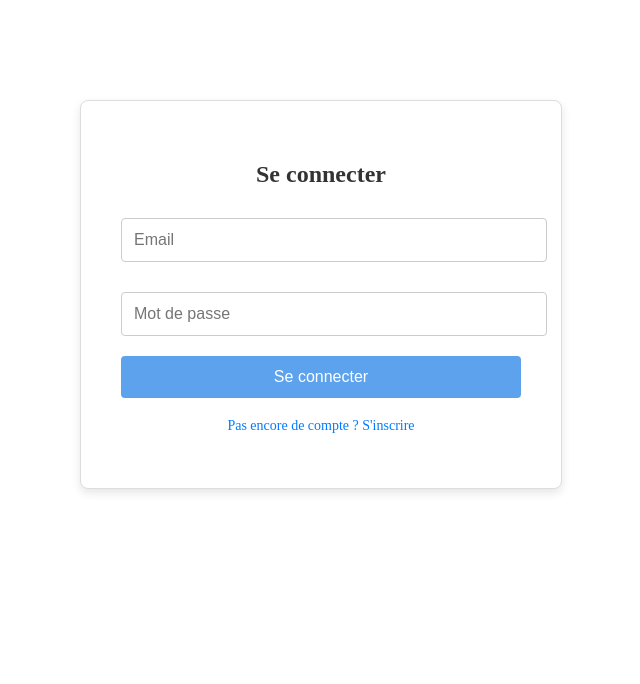
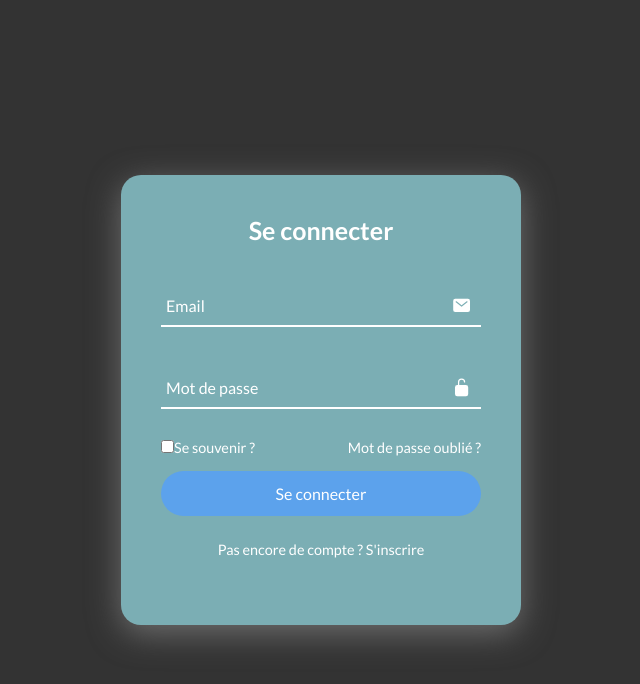
Before and after one commit to ApollineSetan/Let-sJamLogin, a React (Vite) app: page / in a window 1280 px wide. Shown: the top 684 px of the page, without its empty margins (319-959 px from the left). Built offline with nearby package versions, Linux system fonts and the light colour scheme.

Commit message:
03/12 interface login

```diff
--- a/index.html
+++ b/index.html
@@ -9,5 +9,7 @@
   <body>
     <div id="root"></div>
     <script type="module" src="/src/main.jsx"></script>
+    <script type="module" src="https://unpkg.com/ionicons@7.1.0/dist/ionicons/ionicons.esm.js"></script>
+  <script nomodule src="https://unpkg.com/ionicons@7.1.0/dist/ionicons/ionicons.js"></script>
   </body>
 </html>
--- a/src/Login.css
+++ b/src/Login.css
@@ -1,47 +1,121 @@
 /* src/Login.css */
+
+@import url('https://fonts.googleapis.com/css2?family=Lato:ital,wght@0,100;0,300;0,400;0,700;0,900;1,100;1,300;1,400;1,700;1,900&display=swap');
+
+* {
+  margin: 0;
+  padding: 0;
+  box-sizing: border-box;
+  font-family: 'Lato';
+}
+
+body {
+  display: flex;
+  justify-content: center;
+  align-items: center;
+  min-height: 100vh;
+  background-color: #333;
+}
+
 .login-container {
-  max-width: 400px;
-  margin: 100px auto;
-  padding: 40px;
-  border: 1px solid #ddd;
-  border-radius: 8px;
-  box-shadow: 0px 4px 10px rgba(0, 0, 0, 0.1);
-  background: #ffffff;
-  text-align: center;
+  position: relative;
+  width: 400px;
+  height: 450px;
+  padding: 40px; /*a voir*/
+  border-radius: 20px;
+  box-shadow: 0px 8px 32px #6e6e6e;
+  background: #7baeb4;
+  justify-content: center;
+  align-items: center;
 }
 
 h2 {
-  font-size: 24px;
+  font-size: 25px;
+  text-align: center;
   margin-bottom: 20px;
-  color: #333;
+  color: #ffffff;
 }
 
 .input-group {
-  margin-bottom: 20px;
+  position: relative;
+  width: 320px;
+  margin: 30px 0;
+  border-bottom: 2px solid white;
 }
 
-input {
-  width: 100%;
-  padding: 12px;
-  font-size: 16px;
-  border: 1px solid #ccc;
-  border-radius: 4px;
-  margin-top: 10px;
+.input-group label {
+  position: absolute;
+  top: 50%;
+  left: 5px;
+  transform: translateY(-20%);
+  font-size: 1em;
+  pointer-events: none;
+  color: white;
+  transition: .5s ease;
 }
 
-input:focus {
+.input-group input {
+  width: 100%;
+  height: 50px;
+  background: transparent;
+  border: none;
+  outline: none;
+  font-size: 1em;
+  color: #fff;
+  transform: translateY(10%);
+  padding: 0 35px 0 5px;
+}
+
+.input-group input:focus {
   border-color: #007bff;
   outline: none;
 }
 
+.input-group input:focus~label,
+.input-group input:not(:placeholder-shown)~label {
+  top: 3px;
+}
+
+.input-group .icon {
+  position: absolute;
+  right: 10px;
+  top: 50%;
+  font-size: 1.2em;
+  color: #fff;
+  transform: translateY(-18%);
+}
+
+.login-options {
+  margin: 15px 0 15px;
+  font-size: .9em;
+  color: #fff;
+  display: flex;
+  justify-content: space-between;
+}
+
+.login-options a {
+  color: #fff;
+  text-decoration: none;
+}
+
+.login-options a:hover {
+  text-decoration: underline;
+}
+
+/* .login-options label input {
+  accent-color: red;
+  margin-right: 3px;
+} */
+
 button.submit-btn {
+  color: white;
+  font-size: 1em;
   width: 100%;
-  padding: 12px;
-  font-size: 16px;
+  height: 45px;
   background-color: #5ca2ec;
-  color: #fff;
   border: none;
-  border-radius: 4px;
+  outline: none;
+  border-radius: 40px;
   cursor: pointer;
   transition: background-color 0.3s ease;
 }
@@ -52,9 +126,14 @@ button.submit-btn:hover {
 
 .toggle-action {
   margin-top: 20px;
+  font-size: .9em;
+  text-align: center;
+  color: #fff;
+  margin: 25px 0 10px;
+  cursor: pointer;
 }
 
-.toggle-action p {
+.toggle-action p a{
   color: #007bff;
   cursor: pointer;
   font-size: 14px;
@@ -63,3 +142,45 @@ button.submit-btn:hover {
 .toggle-action p:hover {
   text-decoration: underline;
 }
+
+/*
+.login-options {
+  width: 100%;
+  margin-top: 10px;
+  margin-bottom: 10px;
+  display: flex;
+  justify-content: space-between;
+  align-items: center;
+}
+
+.remember-me {
+  display: flex;
+  align-items: center;
+}
+
+.remember-me input {
+  margin-right: 5px;
+  transform: translateY(-4px)
+}
+
+.remember-me label {
+  font-size: 14px;
+  white-space: nowrap;
+  margin-right: auto;
+}
+
+.remember-me a {
+  text-decoration: none;
+  color: #007bff;
+  font-size: 14px;
+
+}
+
+.remember-me a:hover {
+  color: #0d325a;
+  text-decoration: underline
+}
+
+/* .forgot-password:hover {
+  text-decoration: underline;
+} */
--- a/src/Login.jsx
+++ b/src/Login.jsx
@@ -7,6 +7,7 @@ function Login() {
   const [password, setPassword] = useState('');
   const [emailError, setEmailError] = useState(false);
   const [passwordError, setPasswordError] = useState(false);
+  const [rememberMe, setRememberMe] = useState(false); // Nouvel état pour la checkbox
 
   const handleEmailChange = (event) => {
     setEmail(event.target.value);
@@ -15,6 +16,10 @@ function Login() {
   const handlePasswordChange = (event) => {
     setPassword(event.target.value);
   };
+
+  const handleRememberMeChange = () => {
+    setRememberMe(!rememberMe);
+  }
 
   // Regex pour validation de l'email et du mot de passe
   const emailRegex = /^[a-z0-9._-]+@[a-z0-9._-]+\.[a-z]{2,6}$/;
@@ -48,29 +53,47 @@ function Login() {
       <h2>{isLogin ? 'Se connecter' : 'S\'inscrire'}</h2>
       <form onSubmit={handleSubmit}>
         <div className="input-group">
+          <span className="icon"><ion-icon name="mail"></ion-icon></span>
           <input
             type="email"
             id="email"
-            placeholder="Email"
+            placeholder=" "
             value={email}
             onChange={handleEmailChange}
             onKeyUp={validateFields}
             required={!isLogin} // L'email est obligatoire uniquement en mode inscription
           />
+          <label>Email</label>
           {emailError && !isLogin && <span className="error-message">Email invalide</span>}
         </div>
         <div className="input-group">
+          <span className="icon"><ion-icon name="lock-open"></ion-icon></span>
           <input
             type="password"
             id="password"
-            placeholder="Mot de passe"
+            placeholder=" "
             value={password}
             onChange={handlePasswordChange}
             onKeyUp={validateFields}
             required={!isLogin} // Le mot de passe est obligatoire uniquement en mode inscription
           />
+          <label>Mot de passe</label>
           {passwordError && !isLogin && <span className="error-message">Le mot de passe doit contenir au moins un chiffre et un caractère spécial</span>}
         </div>
+        {isLogin && (
+          <div className="login-options">
+            <div className="remember-me">
+              <input
+                type="checkbox"
+                id="rememberMe"
+                checked={rememberMe}
+                onChange={handleRememberMeChange}
+              />
+              <label htmlFor="rememberMe">Se souvenir ?</label>
+            </div>
+              <a href="#" className='forgot-password'>Mot de passe oublié ?</a>
+          </div>
+        )}
         <button type="submit" className="submit-btn">
           {isLogin ? 'Se connecter' : 'S\'inscrire'}
         </button>
```
